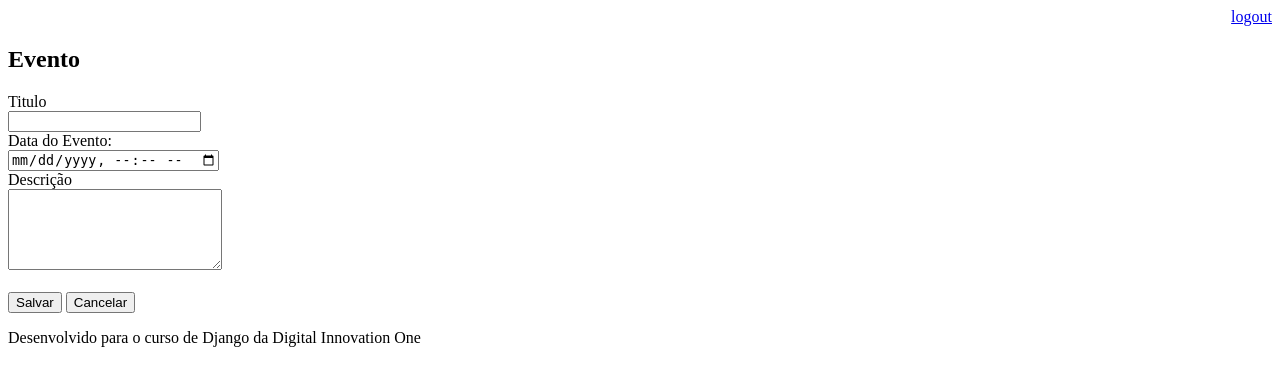
After one commit to CleytonRR/django-digital-innovation-one, a Django app: page /agenda/evento/ in a window 1280 px wide. The commit adds this page. Shown: the top 386 px of the page. Run offline with Django 3.2, Linux system fonts and the light colour scheme; the visitor is signed in with stand-in values (Sample User, id 1).

Commit message:
Create view for new event

```diff
--- a/agenda/urls.py
+++ b/agenda/urls.py
@@ -22,6 +22,8 @@ urlpatterns = [
     path('admin/', admin.site.urls),
     path('agenda/', views.lista_eventos),
     path('', RedirectView.as_view(url="/agenda/")),
+    path('agenda/evento/', views.evento),
+    path('agenda/evento/submit', views.submit_evento),
     path('login/', views.login_user),
     path('login/submit', views.submit_login),
     path('logout/', views.logout_user)
--- a/core/views.py
+++ b/core/views.py
@@ -30,3 +30,20 @@ def lista_eventos(request):
 def logout_user(request):
     logout(request)
     return  redirect('/')
+
+@login_required(login_url='/login/')
+def evento(request):
+    return render(request, 'evento.html')
+
+@login_required(login_url='/login/')
+def submit_evento(request):
+    if request.POST:
+        titulo = request.POST.get('titulo')
+        data_evento = request.POST.get('data_evento')
+        descricao = request.POST.get('descricao')
+        usuario = request.user
+        Evento.objects.create(titulo = titulo,
+                              data_evento=data_evento,
+                              descricao=descricao,
+                              usuario=usuario)
+    return redirect('/')
--- a/templates/agenda.html
+++ b/templates/agenda.html
@@ -3,6 +3,9 @@
 {% block content %}
     <h1>Agenda</h1>
     <h2>Agendamentos</h2>
+    <a href="evento/">
+        <button type="button">Novo Evento</button>
+    </a>
     <ul style="font-size: 18px">
         {% for evento in eventos %}
             <li>{{ evento.titulo }} - {{ evento.get_data_evento }}</li>
--- /dev/null
+++ b/templates/evento.html
@@ -0,0 +1,27 @@
+{% extends "model-page.html" %}
+
+{% block content %}
+
+<h2>Evento</h2>
+<form action="submit" method="POST">
+    {% csrf_token %}
+    <label>Titulo</label>
+    <br>
+    <input type="text" name="titulo" size="21">
+    <br>
+    <label>Data do Evento:</label>
+    <br>
+    <input type="datetime-local" name="data_evento" >
+    <br>
+    <label>Descrição</label>
+    <br>
+    <textarea name="descricao" rows="5" cols="24"></textarea>
+    <br><br>
+    <button type="submit">
+        Salvar
+    </button>
+    <a href="/">
+        <button type="button">Cancelar</button>
+    </a>
+</form>
+{% endblock %}
```
